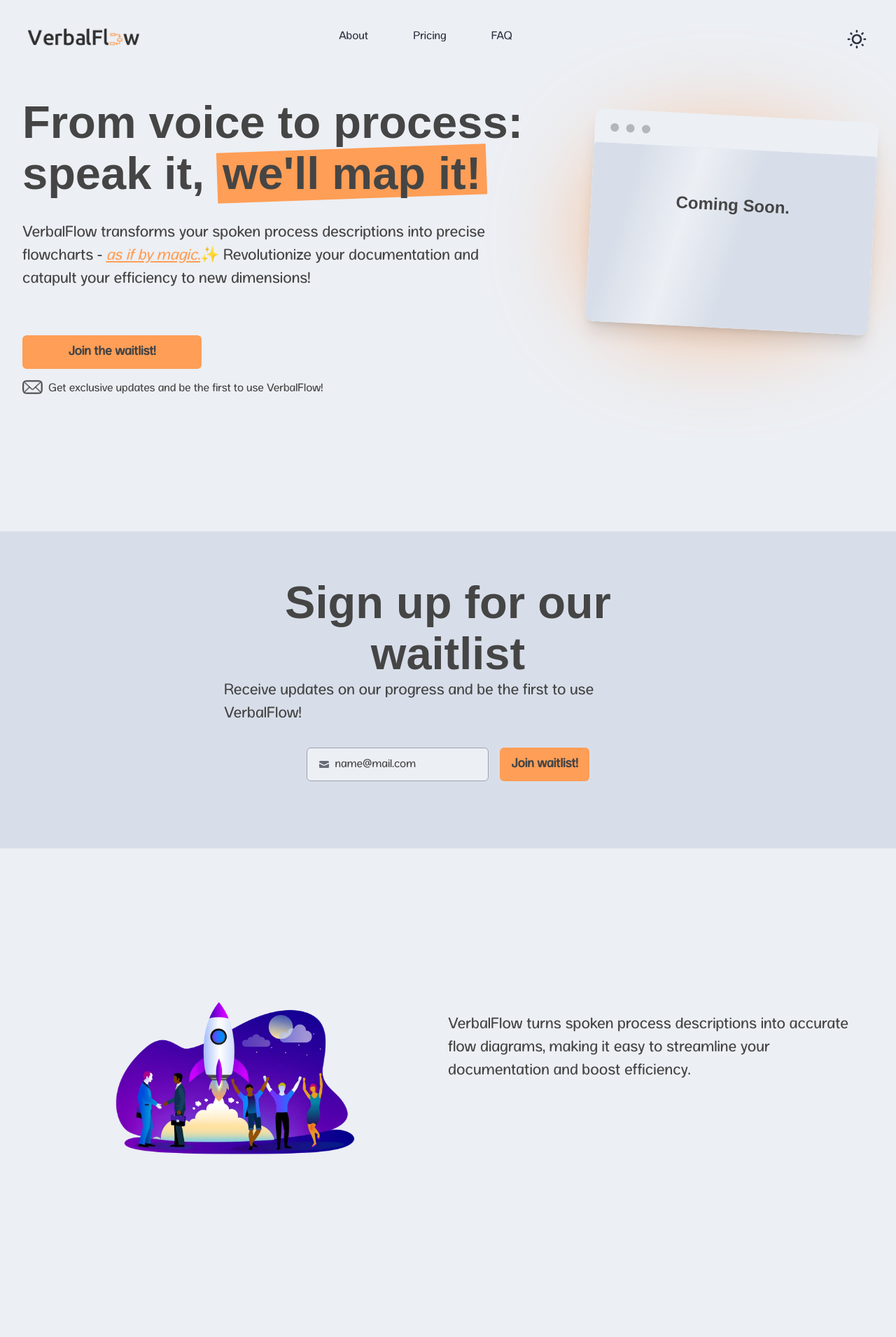
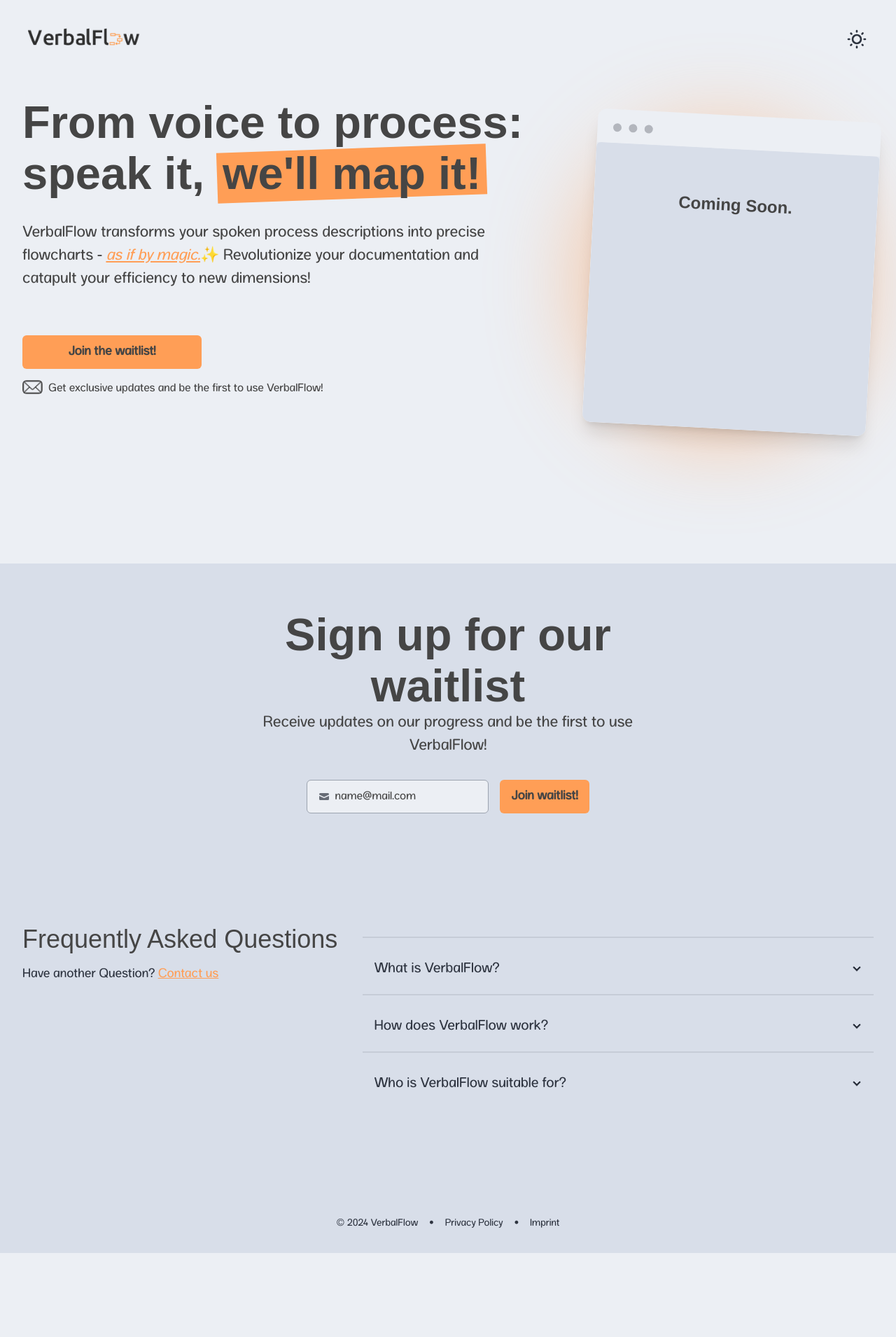
Before and after one commit to VerbalFlow-Repos/LP-Frontend, a React (Vite) app in the folder react-frontend/: page / in a window 1280 px wide. Shown: the top 1910 px of the page at 70% size. After the commit the page ends 1822 px from the top, so only its background shows below. Built offline with nearby package versions, Linux system fonts and the light colour scheme; a web font is replaced by a local one.

Commit message:
updated visibility of components

```diff
--- a/react-frontend/src/App.jsx
+++ b/react-frontend/src/App.jsx
@@ -28,22 +28,22 @@ function App() {
             <GraphComponent />
           </div>
         </div>
-        <div className="mt-48 bg-base-300 w-screen -mx-[calc((100vw-100%)/2)] mb-16" id="waitlist">
+        <div className="mt-48 bg-base-300 w-screen -mx-[calc((100vw-100%)/2)]" id="waitlist">
           <div className="flex py-16 justify-center items-center">
             <WaitlistInput />
             <Modal />
           </div>
         </div>
-        <div id="about">
+        {/* <div id="about">
           <ContentText />
         </div>
         <div id="pricing">
           <Pricing />
-        </div>
-        <div className="mt-32"id="faq">
+        </div> */}
+        <div className=""id="faq">
           <FAQ />
         </div>
-        <CtaDown />
+        {/* <CtaDown /> */}
         <Footer />
       </div>
     </ThemeProvider>
--- a/react-frontend/src/FormComponents/WaitlistInput.jsx
+++ b/react-frontend/src/FormComponents/WaitlistInput.jsx
@@ -28,7 +28,7 @@ const WaitlistInput = () => {
             <p className="text-[65px] leading-[1.1em]">
                 <span className={`font-asgardFont mb-4 font-extrabold ${isDarkMode ? 'text-white' : 'text-[#454545]'}`}>Sign up for our waitlist</span>
             </p>
-            <p className="text-left font-selanikFont text-[22px] leading-[1.5em] text-[#454545] dark:text-[#acacac] mb-8">
+            <p className="text-left font-selanikFont text-center text-[22px] leading-[1.5em] text-[#454545] dark:text-[#acacac] mb-8">
             Receive updates on our progress and be the first to use VerbalFlow!
             </p>
         </div>
--- a/react-frontend/src/ImageComponents/GraphComponent.jsx
+++ b/react-frontend/src/ImageComponents/GraphComponent.jsx
@@ -8,10 +8,10 @@ const GraphComponent = () => {
     return (
         <div className='w-full relative'>
         <div className="absolute inset-0 bg-[#FF9E56] opacity-50 blur-3xl transform -translate-x-4 translate-y-4 rounded-full"></div>
-        <div className="mockup-window bg-base-100 rotate-3 shadow-xl rounded-xl">
+        <div className="mockup-window bg-base-100 rotate-3 shadow-xl rounded-xl h-full">
             <div className="bg-base-200 flex justify-center">
                 <div className="flex w-full flex-col gap-4">
-                    <div className="skeleton h-64 w-full">
+                    <div className="skeleton h-[400px] w-full">
                         <p className={`text-center text-2xl mt-16 font-bold font-asgardFont ${isDarkMode ? 'text-white' : 'text-[#454545]'}`}>
                             Coming Soon.
                         </p>
--- a/react-frontend/src/MenuComponents/Footer.jsx
+++ b/react-frontend/src/MenuComponents/Footer.jsx
@@ -2,7 +2,7 @@ import React from "react";
 
 const Footer = () => {
     return (
-        <footer className="footer footer-center text-base-content bg-base-300 w-screen -mx-[calc((100vw-100%)/2)] mt-auto">
+        <footer className="footer footer-center text-base-content font-selanikFont bg-base-300 w-screen -mx-[calc((100vw-100%)/2)] mt-auto  ">
             <nav className="grid grid-flow-col gap-4 py-8">
                 <p> © {new Date().getFullYear()} VerbalFlow</p>
                 <p>•</p>
--- a/react-frontend/src/MenuComponents/Navbar.jsx
+++ b/react-frontend/src/MenuComponents/Navbar.jsx
@@ -17,11 +17,11 @@ const Navbar = () => {
                 />
             </div>
             <div className="navbar-center hidden lg:flex">
-                <ul className="flex items-center font-selanikFont">
+                {/* <ul className="flex items-center font-selanikFont">
                     <li className="link link-hover mr-16"><a href="#about" onClick={(e) => scrollToSection(e, 'about')}>About</a></li>
                     <li className="link link-hover mr-16"><a href="#pricing" onClick={(e) => scrollToSection(e, 'pricing')}>Pricing</a></li>
                     <li className="link link-hover mr-16"><a href="#faq" onClick={(e) => scrollToSection(e, 'faq')}>FAQ</a></li>
-                </ul>
+                </ul> */}
             </div>
             <div className="navbar-end">
                 <ThemeController />
--- a/react-frontend/src/TextComponents/FAQ.jsx
+++ b/react-frontend/src/TextComponents/FAQ.jsx
@@ -32,7 +32,7 @@ const FAQ = () => {
             </p>
           </div>
 
-          <div className="w-full md:w-3/5">
+          <div className="w-full md:w-3/5 mb-16">
             <div className="join join-vertical w-full">
               <div className="divider my-2"></div>
               {faqData.map((item, index) => (
--- a/react-frontend/src/TextComponents/Paragraph.jsx
+++ b/react-frontend/src/TextComponents/Paragraph.jsx
@@ -19,7 +19,7 @@ const Paragraph = () => {
                     alt="Notification"
                     className='w-[29px] rounded-md'
                 />
-                <p className="flex ml-2 justify-start font-selanikFont text-[#454545] dark:text-[#acacac]">Get exclusive updates and be the first to use VerbalFlow!</p>
+                <p className="flex ml-2 justify-start text-left font-selanikFont text-[#454545] dark:text-[#acacac]">Get exclusive updates and be the first to use VerbalFlow!</p>
             </div>
         </div>
     );
```
Also changed, not shown: 1 other file (tests, documents, lock files or other folders).
